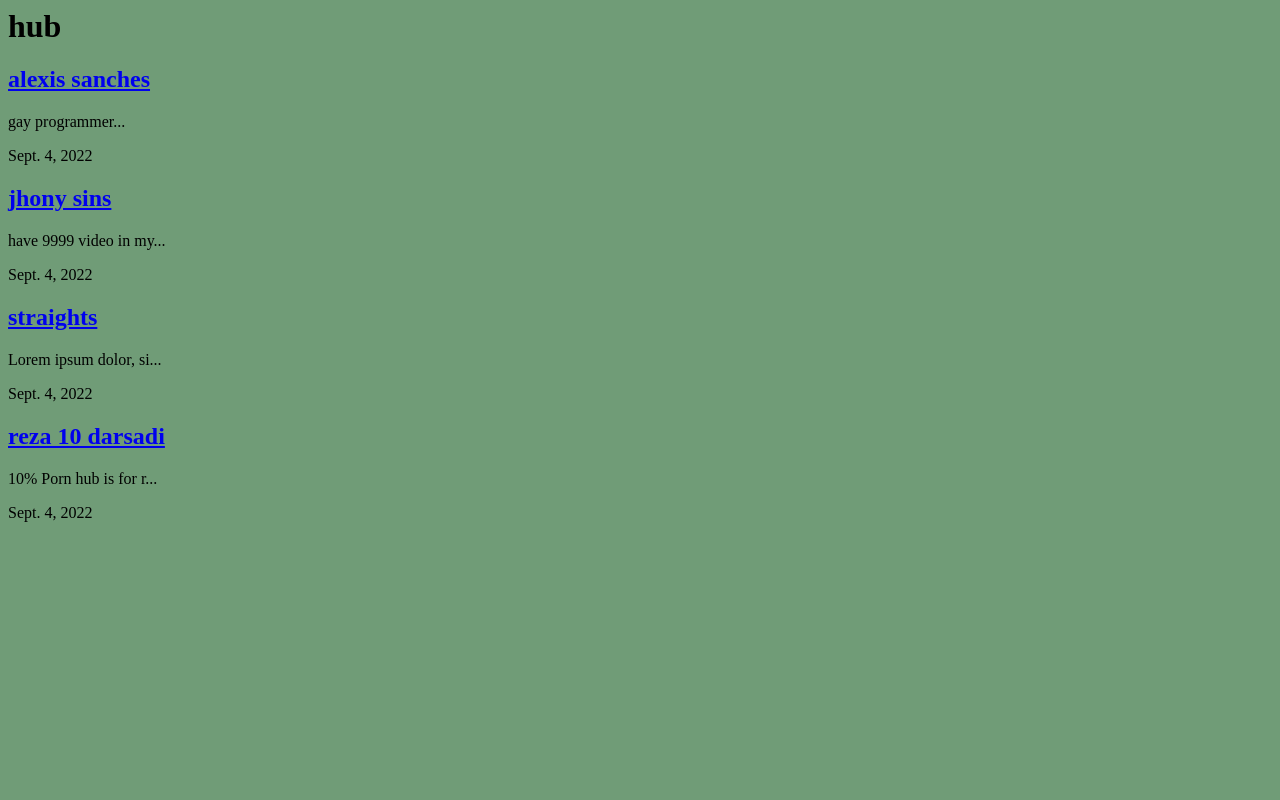
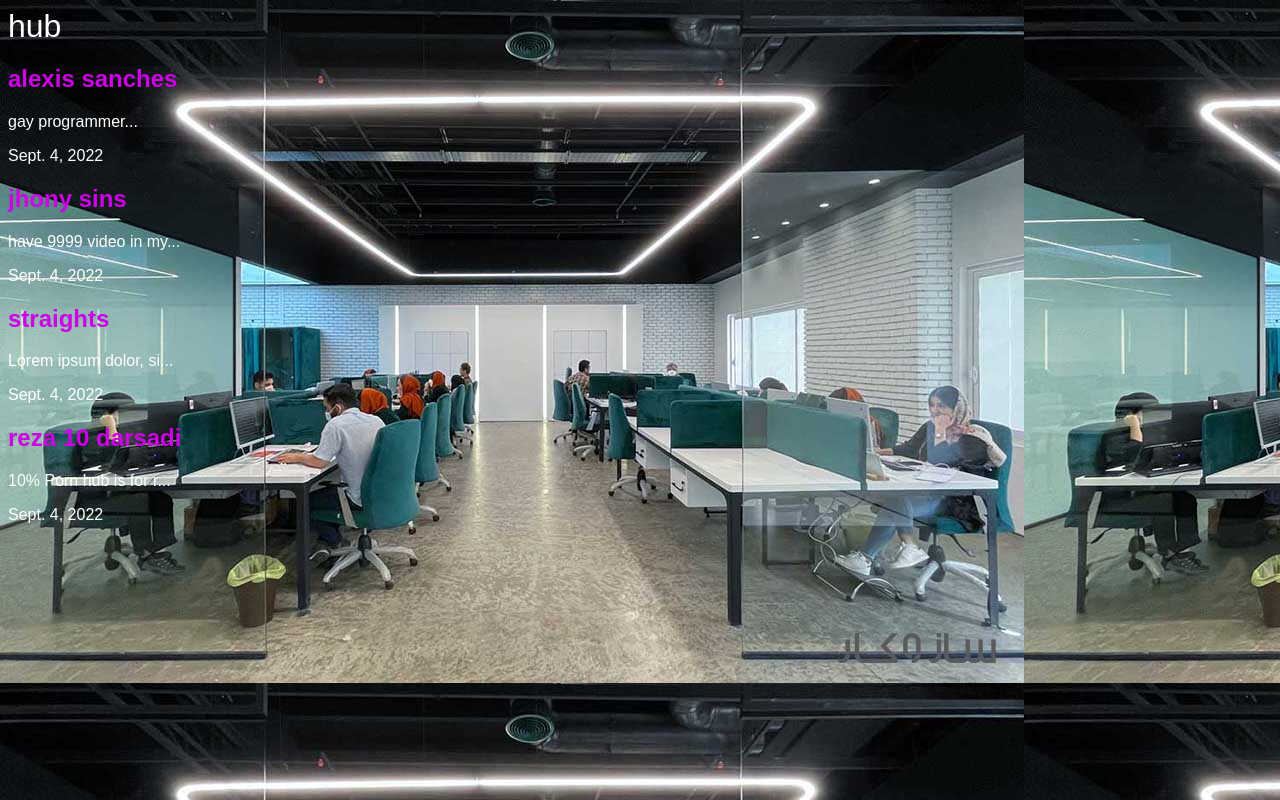
Before and after one commit to OmidMonti/djangoBlog, a Django app: page /articles/ in a window 1280 px wide. Run offline with Django 3.2, Linux system fonts and the light colour scheme; data comes from the database, SQL or seed files in the repository.

Commit message:
second prj

```diff
--- a/articles/templates/articles/articleslist.html
+++ b/articles/templates/articles/articleslist.html
@@ -8,6 +8,7 @@
     <link rel="stylesheet" href="{% static 'styles.css' %}" >
   </head>
   <body>
+    <div class="container">
         <h1> hub</h1>
 
       {% for article in articles %}
@@ -17,5 +18,6 @@
       <p>{{article.snippet}}</p>
       <p>{{article.date}}</p>
       {% endfor %}
+    </div>
   </body>
 </html>
--- a/assets/styles.css
+++ b/assets/styles.css
@@ -1,3 +1,18 @@
 body {
-    background-color: rgb(112, 156, 119);
+    background-color: rgb(28 43 31);
+    background-image: url(stars.jpg);
+    background-repeat-y: no-repeat;
+    background-attachment: fixed;
+    color: #fff
 }
+body *{
+    font-family: arial;
+}
+h1,h2.h3,h4,h5,h6{
+    font-weight:normal;
+    margin:0;
+}
+a,a:hover,a:visited{
+    color:#ce00e7;
+    text-decoration:none;
+}
```
Also changed, not shown: assets/stars.jpg (added). Lines whose indentation alone changed are shown as unchanged.
